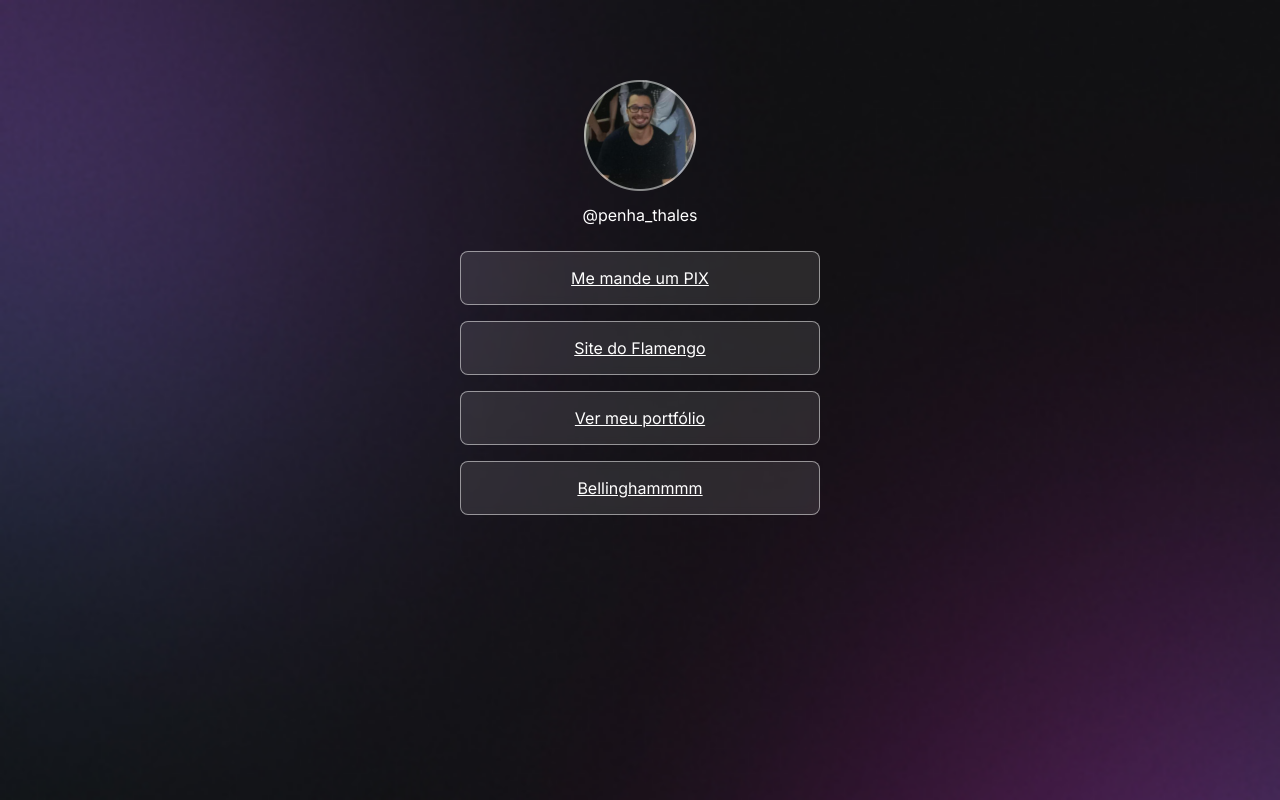
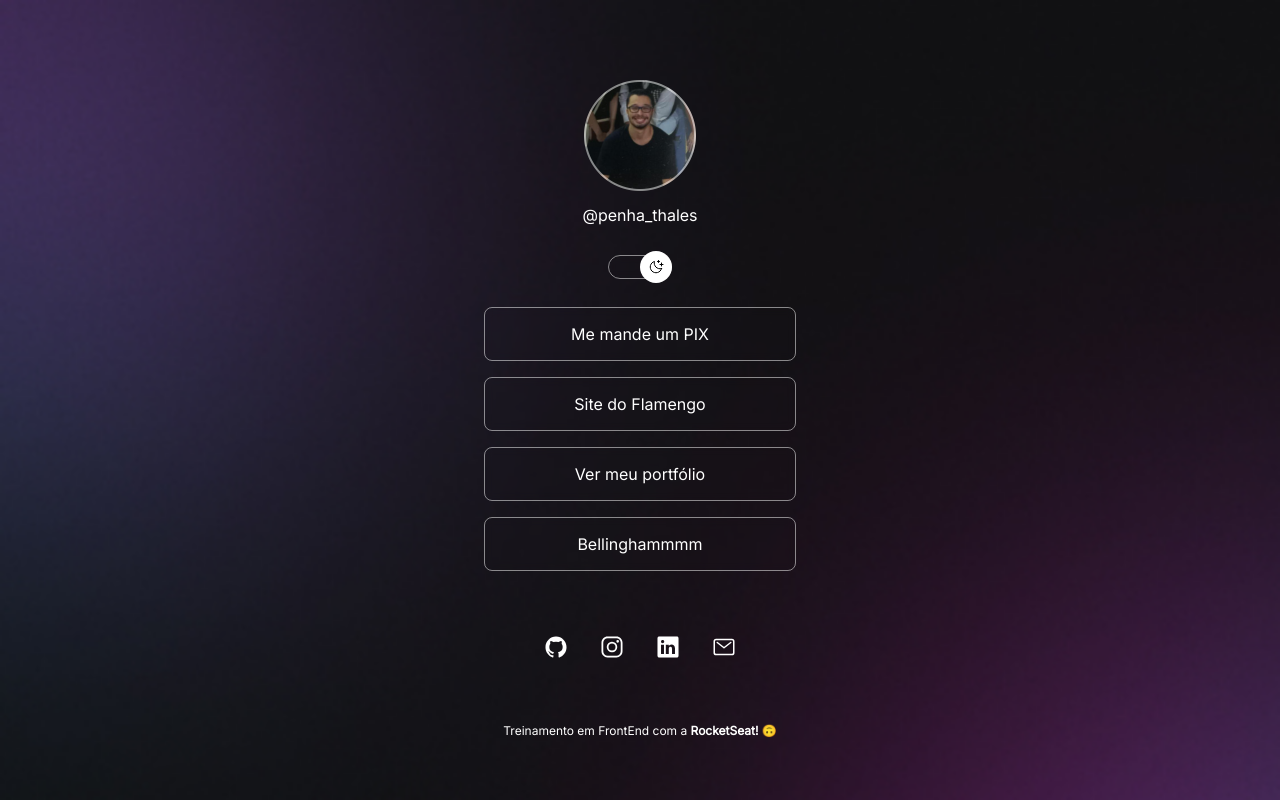
Before and after one commit to Thales-Melo/FrontEnd, a plain HTML site: page DevLinks/index.html in a window 1280 px wide. Drawn offline with nearby package versions, Linux system fonts and the light colour scheme.

Commit message:
light and dark mode

```diff
--- a/DevLinks/index.html
+++ b/DevLinks/index.html
@@ -1,5 +1,5 @@
 <!DOCTYPE html>
-<html lang="pt-br">
+<html lang="pt-br" class = "">
   <head>
     <link rel="preconnect" href="https://fonts.googleapis.com">
     <link rel="preconnect" href="https://fonts.gstatic.com" crossorigin>
@@ -7,22 +7,30 @@
     <meta name="viewport" content="width=device-width, initial-scale=1.0" />
     <title>DevLinks</title>
     <link rel="stylesheet" href="style.css" />
+    <link rel="icon" type="image/png" sizes="32x32" href="assets/icone_true.png">
   </head>
 
   <body>
 
     <div id = "container">
+
       <div id="profile">
         <img src="assets/Perfil.png" alt= "Foto de Thales Melo sorrindo, usando óculos e camisa preta com pessoas ao fundo">
         <p>@penha_thales</p>
       </div>
+
+      <div id="switch">
+        <button></button>
+        <span></span>
+      </div>
+
       <ul>
         <li>
-          <a href = "#">Me mande um PIX</a>
+          <a href = "http://127.0.0.1:5500/pix/index.html"target="_blank">Me mande um PIX</a>
         </li>
 
         <li>
-          <a href="#">Site do Flamengo</a>
+          <a href="https://www.flamengo.com.br/"target="_blank">Site do Flamengo</a>
         </li>
 
         <li>
@@ -34,7 +42,39 @@
         </li>
 
       </ul>
+
+      <div id="social-links">
+        <a href="https://github.com/Thales-Melo" target="_blank">
+          <ion-icon name="logo-github"></ion-icon>
+        </a>
+
+        <a href="https://instagram.com/penha_thales" target="_blank">
+          <ion-icon name="logo-instagram"></ion-icon>
+        </a>
+
+        <a href="https://linkedin.com/in/thales-penha" target="_blank">
+          <ion-icon name="logo-linkedin"></ion-icon>
+        </a>
+
+        <a href="https://mail.google.com/mail/u/0/?view=cm&fs=1&to=thales.m.da.penha@gmail.com&su=&body=" target="_blank">
+          <ion-icon name="mail-outline"></ion-icon>
+        </a>
+      </div>
+
+      <footer>
+        Treinamento em FrontEnd com a <a href="https://rocketseat.com.br/" target="_blank">RocketSeat!</a> 🙃
+      </footer>
+
     </div>
+
+    <script
+      type="module"
+      src="https://unpkg.com/ionicons@7.1.0/dist/ionicons/ionicons.esm.js">
+    </script>
+    <script
+      nomodule
+      src="https://unpkg.com/ionicons@7.1.0/dist/ionicons/ionicons.js">
+    </script>
 
   </body>
 
--- a/DevLinks/style.css
+++ b/DevLinks/style.css
@@ -2,6 +2,26 @@
   margin: 0;
   padding: 0;
   box-sizing: border-box;
+}
+
+:root {
+  --text-color: white;
+  --bg-url: url(assets/bg-mobile.jpg);
+  --stroke-color: rgba(255, 255, 255, 0.5);
+  --surface-color: rgba(rgba(255, 255, 255, 0.05));
+  --surface-color-hover: rgba(0, 0, 0, 0.02);
+  --highlight-color: rgba(255, 255, 255, 0.2);
+  --switch-bg-url: url(assets/moon-stars.svg);
+}
+
+.light {
+  --text-color: black;
+  --bg-url: url(assets/bg-mobile-light.jpg);
+  --stroke-color: rgba(0, 0, 0, 0.5);
+  --surface-color: rgba(rgba(0, 0, 0, 0.5));
+  --surface-color-hover: rgba(0, 0, 0, 0.02);
+  --highlight-color: rgba(0, 0, 0, 0.1);
+  --switch-bg-url: url(assets/sun.svg);
 }
 
 body {
@@ -11,20 +31,23 @@ body {
   background-size: cover; */
 
   /* background: color image repeat position/size */
-  background: url(assets/bg-mobile.jpg) no-repeat top center/cover;
+  background: var(--bg-url) no-repeat top center/cover;
 }
 
 body * {
   font-family: "Inter", sans-serif;
-  color: #ffffff;
+  color: var(--text-color);
 }
 
 #container {
   width: 360px;
   /* border: 1px solid red; */
   margin: 56px auto 0px;
+  padding: 0 24px;
 
 }
+
+/* profile */
 
 #profile {
   text-align: center;
@@ -41,12 +64,47 @@ body * {
   margin-top: 8px;
 }
 
+/* switch */
+#switch {
+  position: relative;
+  width: 64px;
+  margin: 4px auto;
+}
+
+#switch button {
+  width: 32px;
+  height: 32px;
+  background: white var(--switch-bg-url) no-repeat center;
+  border: 0;
+  border-radius: 50%;
+
+  position: absolute;
+  top: 50%;
+  right: 0;
+  z-index: 1;
+  transform: translateY(-50%);
+}
+
+#switch span {
+  display: block;
+  width: 64px;
+  height: 24px;
+  background: var(--surface-color);
+  border: 1px solid var(--stroke-color);
+  backdrop-filter: blur(4px);
+  -webkit-backdrop-filter: blur(4px);
+  border-radius: 9999px;
+}
+
 /* links */
 ul {
   list-style: none;
+
   display: flex;
   flex-direction: column;
   gap: 16px;
+
+  padding: 24px 0;
 }
 
 ul li a {
@@ -59,9 +117,57 @@ ul li a {
 
   padding: 16px 24px;
 
-  background: rgba(255, 255, 255, 0.1);
-  border: 1px solid rgba(255, 255, 255, 0.5);
+  background: var(--surface-color);
+  border: 1px solid var(--stroke-color);
   border-radius: 8px;
   backdrop-filter: blur(4px);
   -webkit-backdrop-filter: blur(4px);
+
+  text-decoration: none;
+  font-weight: 500;
+
+  transition: background .5s;
 }
+
+/* pseudo-selector */
+ul li a:hover {
+  background: var(--surface-color-hover);
+  border: 1px solid var(--text-color);
+}
+
+
+#social-links {
+  display: flex;
+  justify-content: center;
+  /* gap: 16px; */
+
+  padding: 24px 0;
+
+  font-size: 24px;
+}
+
+#social-links a {
+  display: flex;
+  align-items: center;
+  justify-content: center;
+  padding: 16px;
+
+  transition: background 0.2s;
+  border-radius: 50%;
+}
+
+#social-links a:hover {
+  background: var(--highlight-color);
+  /* background: rgba(255, 255, 255, 0.1); */
+}
+
+footer {
+  padding: 24px 0;
+  text-align:center;
+  font-size: 12px;
+}
+
+footer a {
+  text-decoration: none; /* Remove o sublinhado */
+  font-weight: bold; /* Torna o texto em negrito */
+}
```
Also changed, not shown: pix/index.html (+1 -0 lines), DevLinks/assets/icone_true.png (added), pix/assets/icone_true.png (added).
